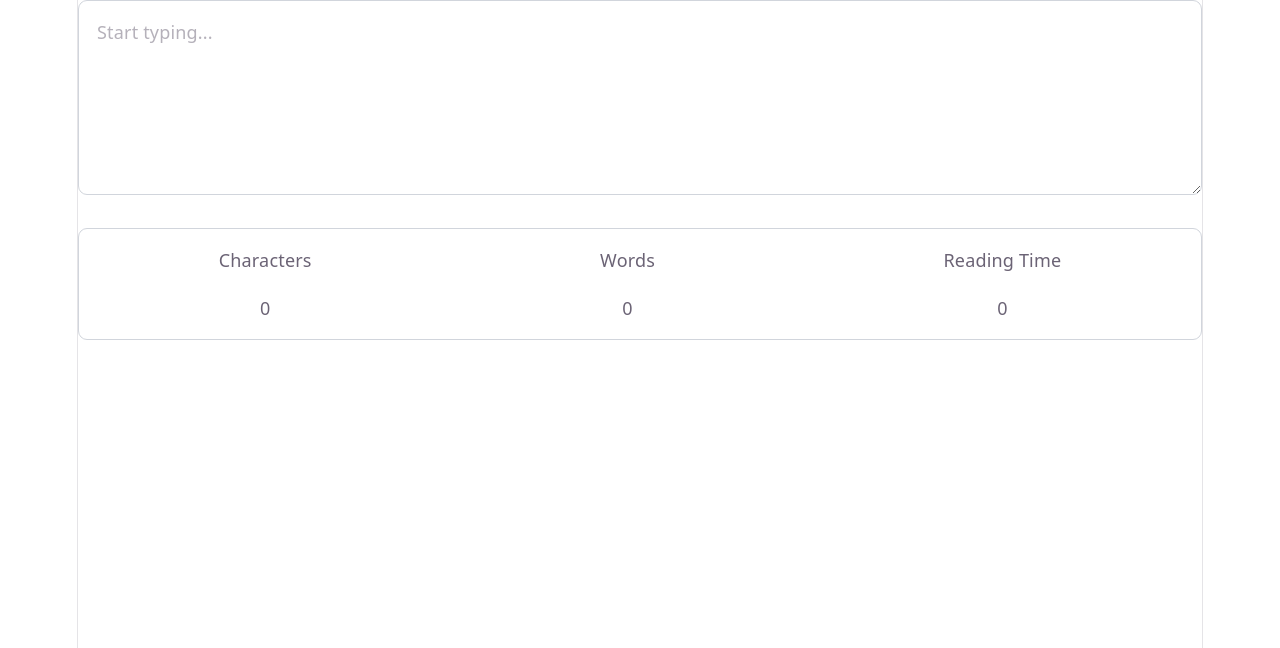
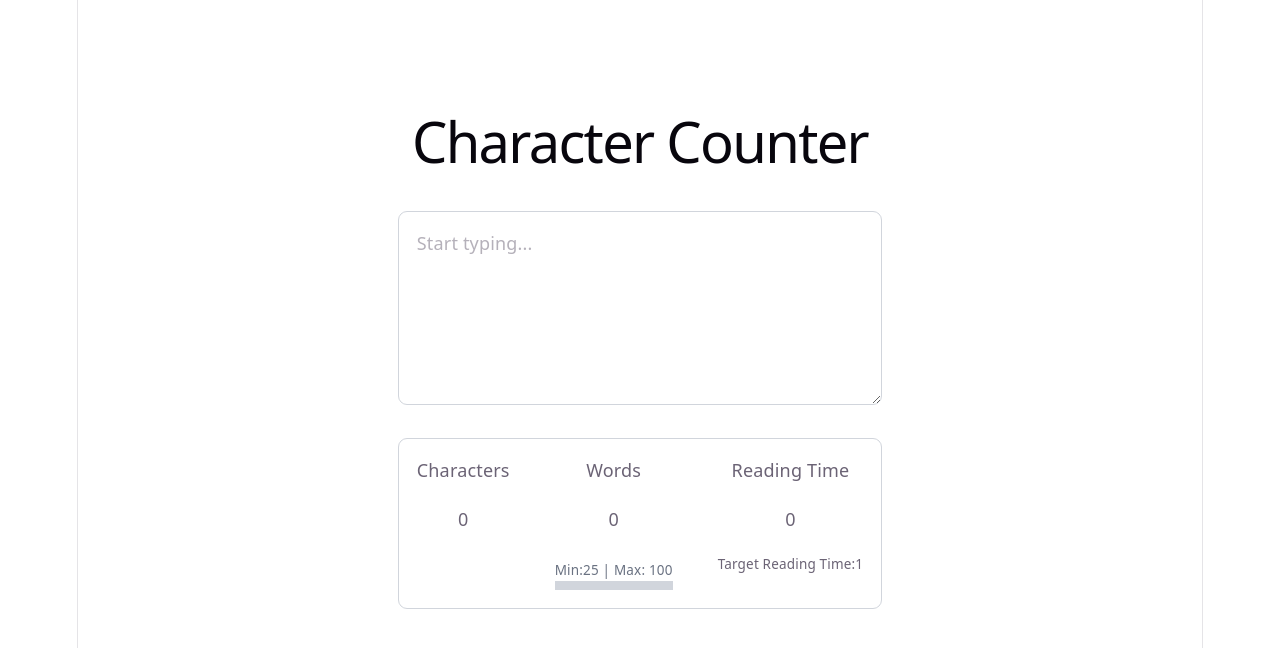
Before and after one commit to Shanu-Priya-ds/react-character-counter, a React (Vite) app: page / in a window 1280 px wide. Shown: the top 648 px of the page. Built offline with nearby package versions, Linux system fonts and the light colour scheme.

Commit message:
Updated readme with component usage and reflection

```diff
--- a/src/App.tsx
+++ b/src/App.tsx
@@ -1,11 +1,27 @@
 import './App.css'
 import CharacterCounter from "./components/CharacterCounter/CharacterCounter";
 
+/**
+ * CharacterCounter Usage Examples:
+ *
+ * 1. With all props (word limits + target reading time):
+ *    <CharacterCounter minWords={25} maxWords={100} targetReadingTime={1} />
+ *
+ * 2. Word limits only:
+ *    <CharacterCounter minWords={10} maxWords={50} />
+ *
+ * 3. No limits (just counts characters, words, and reading time):
+ *    <CharacterCounter />
+ */
+
 function App() {
   return (
-    <>
-      <CharacterCounter ></CharacterCounter>
-    </>
+    <div className="max-w-2xl mx-auto mt-10 p-6">
+      <h1 className="text-2xl font-bold mb-6">Character Counter</h1>
+
+      {/* Example: Blog post with word limits and reading time goal */}
+      <CharacterCounter minWords={25} maxWords={100} targetReadingTime={1} />
+    </div>
   )
 }
 
```
Also changed, not shown: src/components/TextInput/TextInput.tsx (line endings or trailing spaces), 1 other file (tests, documents, lock files or other folders).
